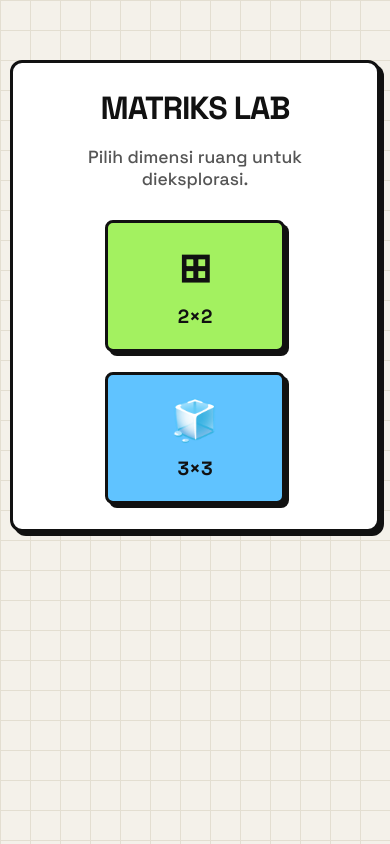
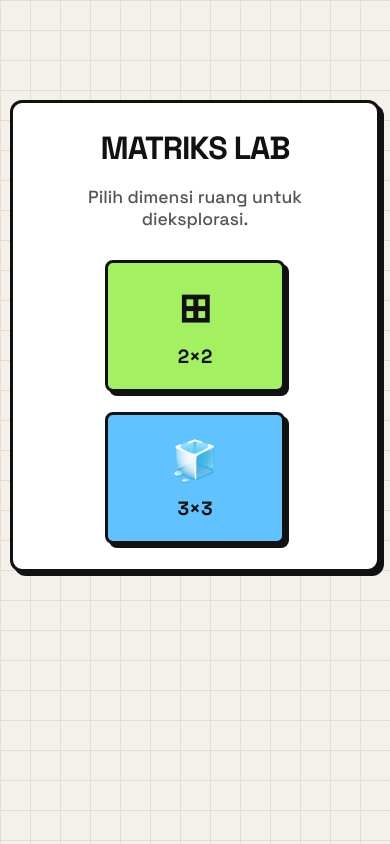
Before and after one commit to aprima123/matriks-lab, a plain HTML site: page index.html in a window 390 px wide. Drawn offline with Linux system fonts and the light colour scheme.

Commit message:
Refactor styles and comments in index.html

```diff
--- a/index.html
+++ b/index.html
@@ -35,11 +35,12 @@
     align-items: center;
     justify-content: center;
     padding: 20px;
+    /* Default untuk desktop: tidak bisa scroll */
     overflow: hidden;
     touch-action: none;
   }
 
-  /* ===== TOMBOL KEMBALI (Fade in + Slide down) ===== */
+  /* ===== TOMBOL KEMBALI ===== */
   .back-btn {
     position: fixed;
     top: 20px;
@@ -60,13 +61,11 @@
     box-shadow: var(--shadow);
     z-index: 1000;
 
-    /* Animasi untuk memunculkan tombol */
     opacity: 0;
     transform: translateY(-20px);
     pointer-events: none;
   }
 
-  /* Class untuk memicu animasi muncul */
   .back-btn.show {
     animation: slideDownFade 0.4s cubic-bezier(0.175, 0.885, 0.32, 1.275) forwards;
     pointer-events: auto;
@@ -128,7 +127,6 @@
     display: none; flex-wrap: wrap; gap: 20px;
     justify-content: center; animation: fadeIn 0.4s ease-out;
     width: 100%; max-width: 1200px;
-    /* Memberi ruang untuk tombol kembali di desktop */
     padding-top: 10px;
   }
   .app-container.active { display: flex; }
@@ -228,14 +226,16 @@
     color: var(--ink);
   }
 
-  /* ===== MEDIA QUERY UNTUK HP (Dibuat Lebih Lega) ===== */
+  /* ===== MEDIA QUERY UNTUK HP ===== */
   @media (max-width: 800px) {
     body {
       justify-content: flex-start;
-      padding: 60px 10px 10px 10px; /* Padding atas untuk tombol back */
+      padding: 80px 10px 30px 10px; /* Padding atas untuk tombol, bawah agar tidak mentok */
+      overflow-y: auto; /* IZINKAN SCROLL DI HP */
+      touch-action: pan-y; /* Izinkan scroll vertikal di area non-canvas */
     }
 
-    #menu-screen { padding: 25px 20px; width: 100%; max-width: 400px; }
+    #menu-screen { padding: 25px 20px; width: 100%; max-width: 400px; margin-top: 20px; }
     h1 { font-size: 2rem; }
 
     .app-container {
@@ -243,6 +243,7 @@
       align-items: center;
       gap: 15px;
       padding-top: 0;
+      width: 100%;
     }
 
     .panel {
@@ -253,18 +254,16 @@
 
     h2 { font-size: 1rem; padding-bottom: 8px; margin-bottom: 10px; }
 
-    /* Input matriks disesuaikan agar tidak sesak */
     .cells.grid-2, .cells.grid-3 { width: 100%; gap: 6px; }
     .cells input { padding: 8px; font-size: 0.9rem; border-width: 2px; }
 
     .info { font-size: 0.8rem; padding: 10px; }
     .hint { font-size: 0.75rem; padding: 6px 10px; }
 
-    /* Sembunyikan tombol zoom +/- di HP karena sudah bisa pinch-to-zoom */
     .zoom-controls { display: none; }
     .zoom-badge { bottom: 8px; left: 8px; font-size: 0.7rem; padding: 2px 8px; }
 
-    .back-btn { top: 10px; left: 10px; padding: 6px 12px; font-size: 0.8rem; }
+    .back-btn { top: 15px; left: 15px; padding: 8px 14px; font-size: 0.85rem; }
   }
 </style>
 </head>
```
